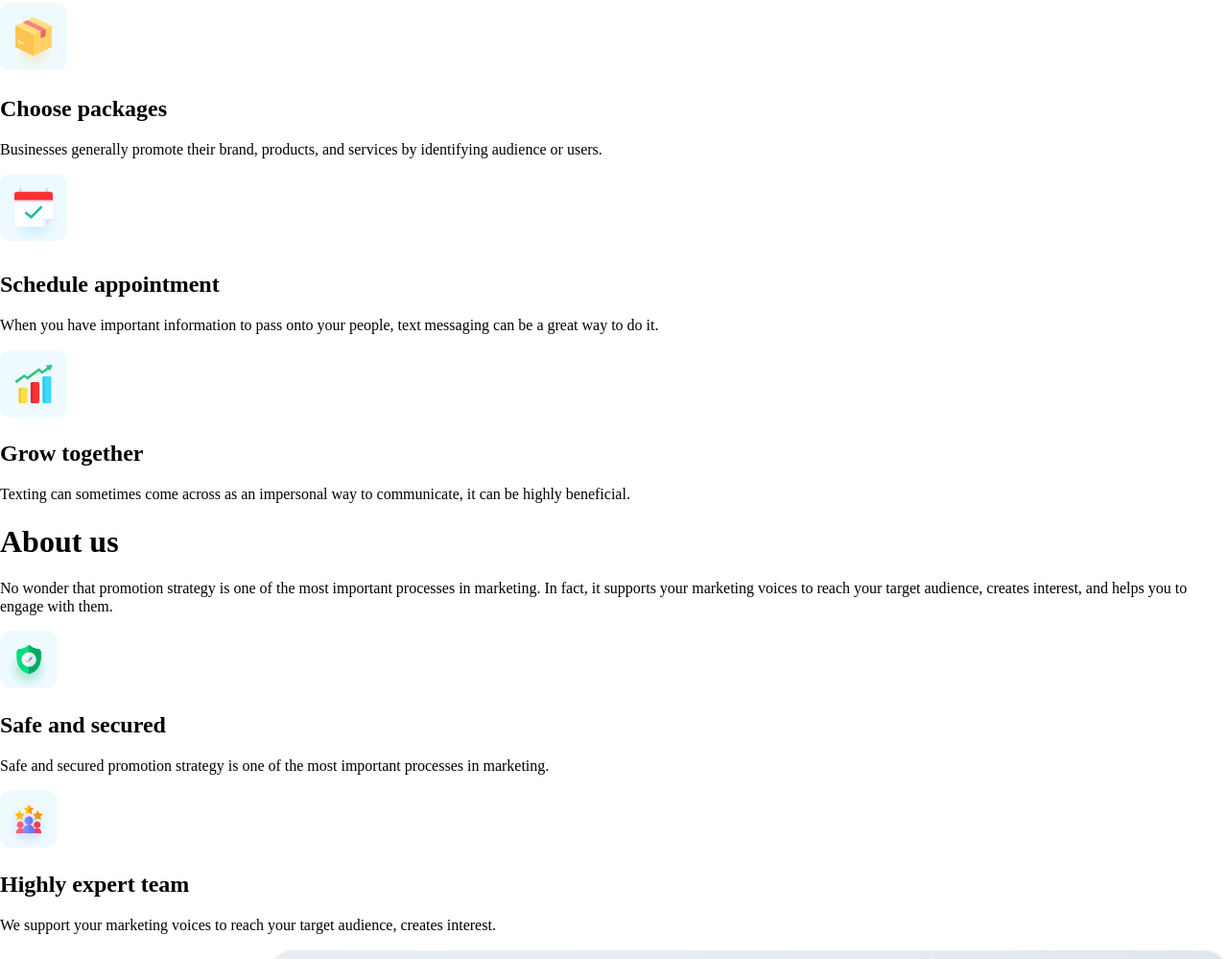
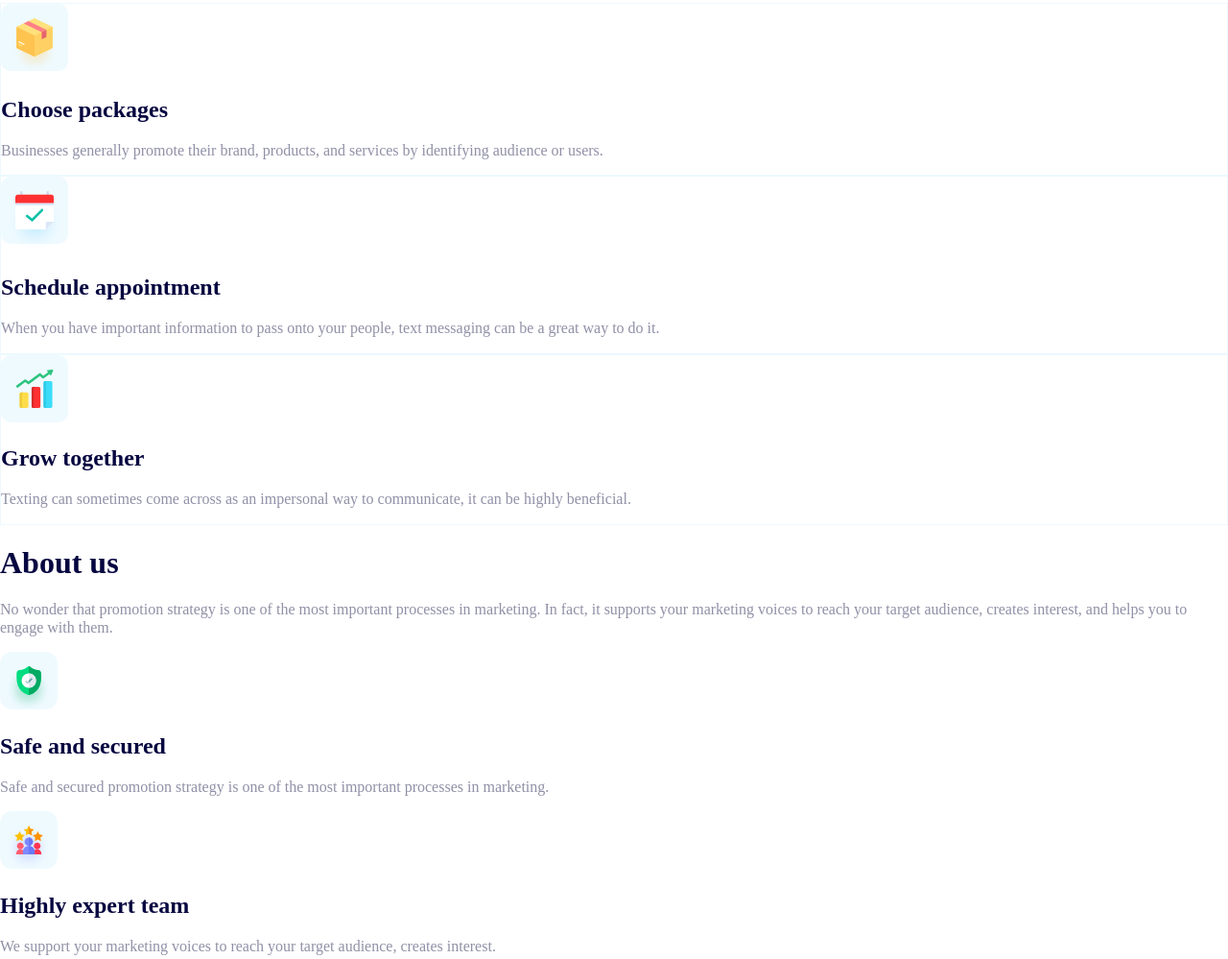
Before and after one commit to kurtP117/info-151, a plain HTML site: page deploy/index.html in a window 1280 px wide. Shown: the part 1393-2392 px from the top of the page at 96% size. Drawn offline with Linux system fonts and the light colour scheme; a script that the page names is missing.

Commit message:
Finished How To section and About section

```diff
--- a/deploy/index.html
+++ b/deploy/index.html
@@ -33,7 +33,7 @@
         <img src="img/hero/hero-right.png" alt="Image Happy" class="img-scaler">
     </aside>
 </section>
-  <section>
+  <section id="howto">
     <section>
         <h1>How it works</h1>
         <img src="img/Global/green-icon.svg" alt="part of a green outline">
@@ -41,26 +41,26 @@
     </section>
 
     <section>
-        <div>
+        <div id="column">
             <img src="img/Howto/package.svg" alt="packages icon">
             <h2>Choose packages</h2>
             <p>Businesses generally promote their brand, products, and services by identifying audience or users.</p>
         </div>
 
-        <div>
+        <div id="column">
             <img src="img/Howto/calendar.svg" alt="schedule appointment icon">
             <h2>Schedule appointment</h2>
             <p>When you have important information to pass onto your people, text messaging can be a great way to do it.
             </p>
         </div>
 
-        <div>
+        <div id="column">
             <img src="img/Howto/growth.svg" alt="grow together icon">
             <h2>Grow together</h2>
             <p>Texting can sometimes come across as an impersonal way to communicate, it can be highly beneficial.</p>
         </div>
     </section>
-</section><section>
+</section><section id="about">
     <section>
         <h1>About us</h1>
         <p>
@@ -68,7 +68,7 @@
             your marketing voices to reach your target audience, creates interest, and helps you to engage with them.
         </p>
 
-        <div>
+        <div id="safe">
             <img src="img/about/lock.svg" alt="safe and secured icon">
             <h2>Safe and secured</h2>
             <p>
@@ -76,7 +76,7 @@
             </p>
         </div>
 
-        <div>
+        <div id ="safe">
             <img src="img/about/team.svg" alt="highly expert team icon">
             <h2>Highly expert team</h2>
             <p>
--- /dev/null
+++ b/dev/scss/sections/_about.scss
@@ -0,0 +1,28 @@
+/* =============
+    About
+============= */
+@use "../helpers";
+
+#about{
+    background-color: var(--white);
+    section{
+        h1{
+            color: var(--nightBlue);
+        }
+        p{
+            color: var(--grey);
+        }
+
+        #safe{
+            h2{
+                color: var(--nightBlue);
+            }
+            p{
+                color: var(--grey);
+            }
+
+        }
+
+    }
+
+}
--- /dev/null
+++ b/dev/scss/sections/_howto.scss
@@ -0,0 +1,28 @@
+/* =============
+    Howto
+============= */
+@use "../helpers";
+
+#howto{
+    background-color: var(--white);
+    section{
+        h1{
+            color: var(--nightBlue);
+        }
+        p{
+            color: var(--grey);
+        }
+
+        #column{
+            border: 1px solid var(--lilyWhite);
+
+            h2{
+                color: var(--nightBlue);
+            }
+
+        }
+
+
+
+    }
+}
--- /dev/null
+++ b/dev/scss/sections/_promotion.scss
@@ -0,0 +1,4 @@
+/* =============
+    Promotion
+============= */
+@use "../helpers";
--- a/dev/scss/styles.scss
+++ b/dev/scss/styles.scss
@@ -18,3 +18,6 @@
 @forward "sections/_hero";
 @forward "sections/_packages";
 @forward "sections/_newsletter";
+@forward "sections/_about";
+@forward "sections/_howto";
+@forward "sections/_promotion";
```
Also changed, not shown: deploy/css/styles.css, 2 other files.
